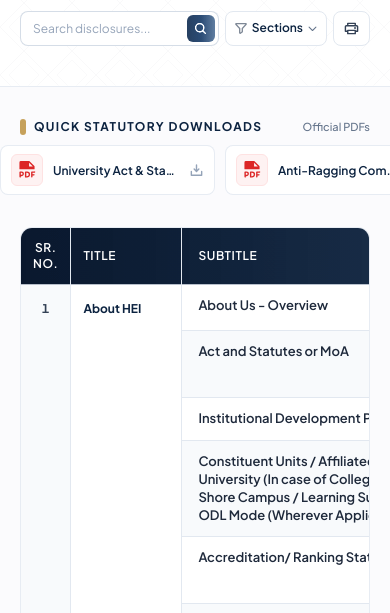
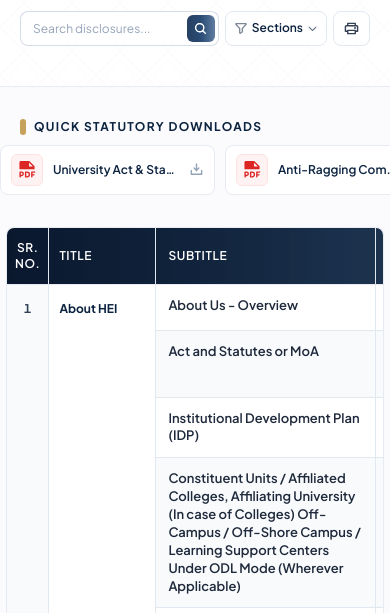
Before and after one commit to XCollaber/biu, an Astro site: page /public-disclosure in a window 390 px wide. Shown: the part 189-802 px from the top of the page. Built offline with nearby package versions, Linux system fonts and the light colour scheme; Astro itself is replaced by a stand-in of ours.

Commit message:
links adjusting in the disclosure page 7

```diff
--- a/src/components/pages/PublicDisclosureExplorer.jsx
+++ b/src/components/pages/PublicDisclosureExplorer.jsx
@@ -290,12 +290,15 @@ export default function PublicDisclosureExplorer({ onBack }) {
                   Quick Statutory Downloads
                 </h2>
               </div>
-              <span className="text-[11px] sm:text-[12px] text-slate-500 font-medium">
+              <span className="hidden sm:inline text-[12px] text-slate-500 font-medium">
                 Official PDFs
               </span>
             </div>
 
-            <div className="flex sm:grid sm:grid-cols-2 md:grid-cols-3 lg:grid-cols-5 gap-2.5 sm:gap-4 overflow-x-auto sm:overflow-visible pb-2 sm:pb-0 scrollbar-none snap-x snap-mandatory sm:snap-none -mx-5 px-5 sm:mx-0 sm:px-0">
+            <div
+              style={{ scrollbarWidth: 'none', msOverflowStyle: 'none' }}
+              className="flex sm:grid sm:grid-cols-2 md:grid-cols-3 lg:grid-cols-5 gap-2.5 sm:gap-4 overflow-x-auto sm:overflow-visible pb-2 sm:pb-0 no-scrollbar snap-x snap-mandatory sm:snap-none -mx-5 px-5 sm:mx-0 sm:px-0"
+            >
               {quickDownloads.map((doc, idx) => (
                 <a
                   key={idx}
@@ -347,7 +350,7 @@ export default function PublicDisclosureExplorer({ onBack }) {
             /* THE CLEAN OFFICIAL STATUTORY TABLE                             */
             /* Exactly matching: Sr. No. | Title | Subtitle | Links on Website */
             /* ============================================================== */
-            <div className="rounded-xl bg-white border border-slate-200/80 shadow-xs overflow-hidden">
+            <div className="-mx-3.5 sm:mx-0 rounded-lg sm:rounded-xl bg-white border border-slate-200/80 shadow-xs overflow-hidden">
               <div className="overflow-x-auto">
                 <table className="w-full text-left border-collapse text-xs sm:text-[13px]">
                   {/* 4 Standard Statutory Columns - Styled with EducationStreams blue gradient ribbon */}
@@ -363,16 +366,16 @@ export default function PublicDisclosureExplorer({ onBack }) {
                       }}
                       className="bg-gradient-to-r from-[#07162c]/90 via-[#0c2340]/75 to-[#07162c]/50 text-white border-b border-slate-200/80"
                     >
-                      <th className="py-3 px-3 sm:px-4 w-16 sm:w-20 text-center uppercase tracking-wider text-xs sm:text-[11.5px] font-semibold text-white border-r border-r-slate-200">
+                      <th className="py-3 px-2 sm:px-4 w-12 sm:w-20 text-center uppercase tracking-wider text-xs sm:text-[11.5px] font-semibold text-white border-r border-r-slate-200">
                         Sr. No.
                       </th>
-                      <th className="py-3 px-3 sm:px-4 w-32 sm:w-40 uppercase tracking-wider text-xs font-semibold text-white border-r border-r-slate-200">
+                      <th className="py-3 px-2.5 sm:px-4 w-24 sm:w-40 uppercase tracking-wider text-xs font-semibold text-white border-r border-r-slate-200">
                         Title
                       </th>
-                      <th className="py-3 px-4 sm:px-5 uppercase tracking-wider text-xs font-semibold text-white border-r border-r-slate-200 min-w-[360px] sm:min-w-[440px]">
+                      <th className="py-3 px-3 sm:px-5 uppercase tracking-wider text-xs font-semibold text-white border-r border-r-slate-200 min-w-[220px] sm:min-w-[440px]">
                         Subtitle
                       </th>
-                      <th className="py-3 px-4 sm:px-5 w-72 sm:w-80 uppercase tracking-wider text-xs font-semibold text-white">
+                      <th className="py-3 px-5 sm:px-5 w-64 sm:w-80 uppercase tracking-wider text-xs font-semibold text-white">
                         Links on Website
                       </th>
                     </tr>
@@ -402,7 +405,7 @@ export default function PublicDisclosureExplorer({ onBack }) {
                             {isFirst && (
                               <td
                                 rowSpan={rowCount}
-                                className={`py-3 px-3 sm:px-4 text-center font-bold text-slate-700 align-top ${col1Bg} transition-colors border-r border-r-slate-200 border-b-2 border-b-slate-400 tabular-nums text-xs sm:text-sm pt-4`}
+                                className={`py-3 px-2 sm:px-4 text-center font-bold text-slate-700 align-top ${col1Bg} transition-colors border-r border-r-slate-200 border-b-2 border-b-slate-400 tabular-nums text-xs sm:text-sm pt-4`}
                               >
                                 {cat.number}
                               </td>
@@ -412,14 +415,14 @@ export default function PublicDisclosureExplorer({ onBack }) {
                             {isFirst && (
                               <td
                                 rowSpan={rowCount}
-                                className={`py-3 px-3 sm:px-4 font-bold text-[#0c2340] align-top ${col2Bg} transition-colors border-r border-r-slate-200 border-b-2 border-b-slate-400 text-xs sm:text-sm leading-snug pt-4`}
+                                className={`py-3 px-2.5 sm:px-4 font-bold text-[#0c2340] align-top ${col2Bg} transition-colors border-r border-r-slate-200 border-b-2 border-b-slate-400 text-xs sm:text-sm leading-snug pt-4`}
                               >
                                 <span>{cat.shortTitle || cat.title}</span>
                               </td>
                             )}
 
                             {/* 3. Subtitle */}
-                            <td className={`py-3 px-4 sm:px-5 align-top border-r border-r-slate-200 ${isLast ? 'border-b-2 border-b-slate-400' : 'border-b border-b-slate-200'
+                            <td className={`py-3 px-3 sm:px-5 align-top border-r border-r-slate-200 ${isLast ? 'border-b-2 border-b-slate-400' : 'border-b border-b-slate-200'
                               }`}>
                               <span className="font-semibold font-sans text-[13px] text-slate-800 leading-snug block">
                                 {item.subtitle}
@@ -427,7 +430,7 @@ export default function PublicDisclosureExplorer({ onBack }) {
                             </td>
 
                             {/* 4. Links on Website */}
-                            <td className={`py-3 px-4 sm:px-5 align-top ${isLast ? 'border-b-2 border-b-slate-400' : 'border-b border-b-slate-200'
+                            <td className={`py-3 px-5 sm:px-5 align-top ${isLast ? 'border-b-2 border-b-slate-400' : 'border-b border-b-slate-200'
                               }`}>
                               {/* Contact Person Details */}
                               {item.contact ? (
```
